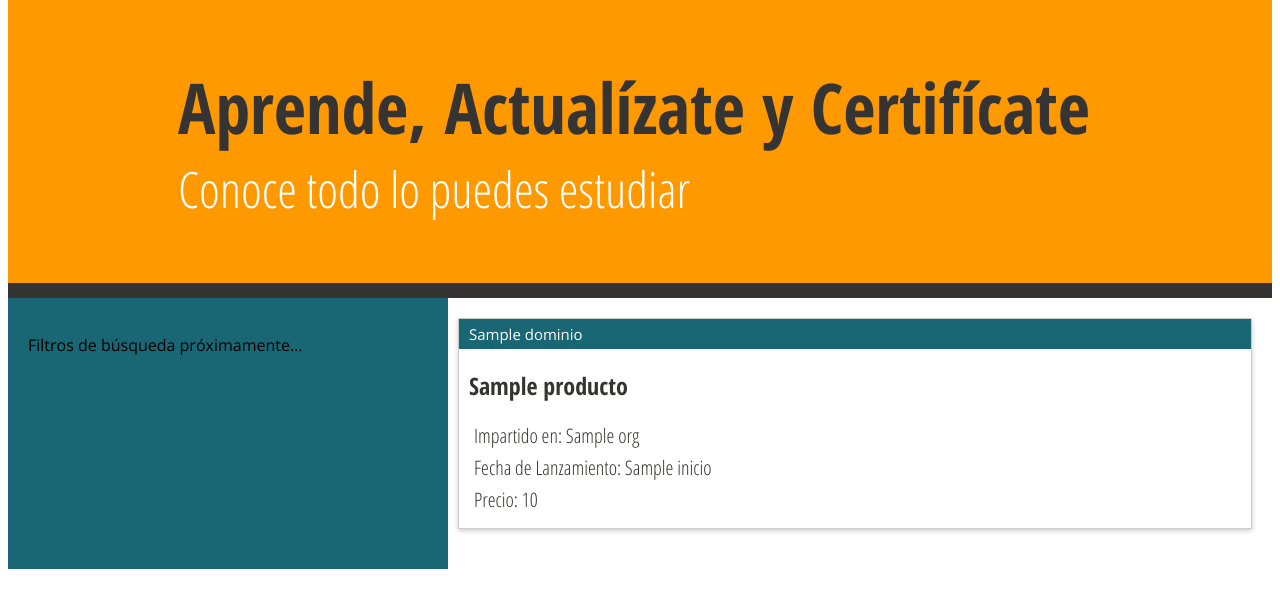
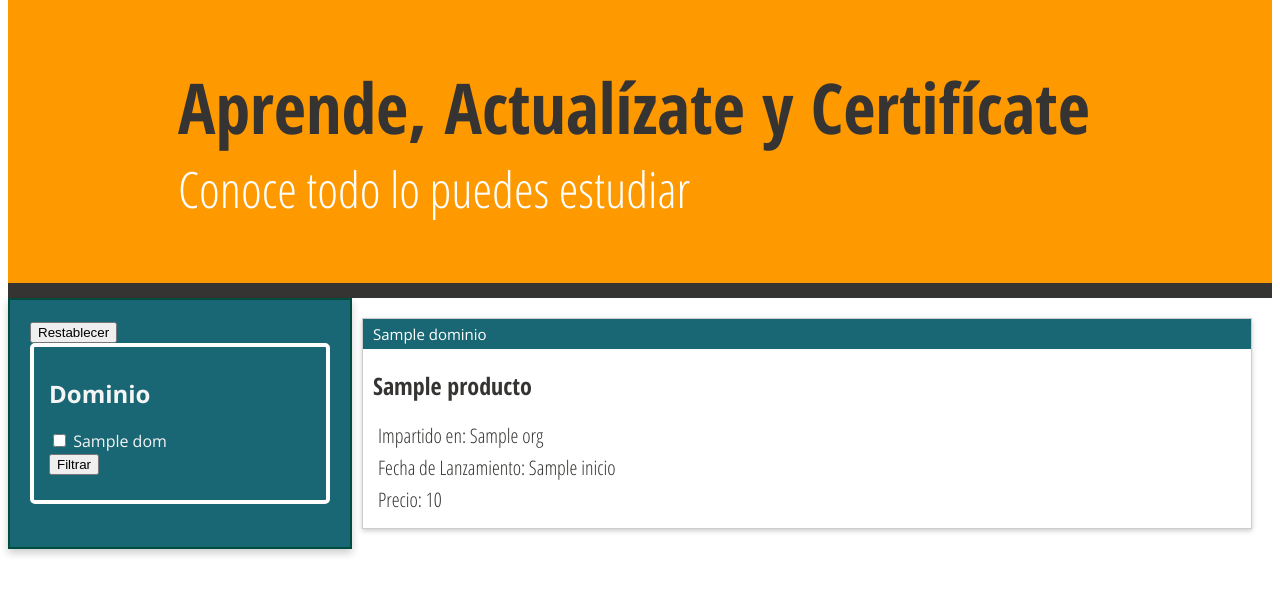
Before and after one commit to goraffo/nelson, a Flask app: template app/templates/index.html in a window 1280 px wide. Shown: the part 67-675 px from the top of the page. Run offline with Flask 3, Linux system fonts and the light colour scheme; the template is opened without the code that fills it: most values are stand-ins (such as "Sample title", 1, 10 or a date in 2020); parts of the project's set-up code (start-up, migrations or seed data) failed here and were passed over.

Commit message:
Fltr Dom Reset NoFnc

```diff
--- a/app/static/css/estilos.css
+++ b/app/static/css/estilos.css
@@ -38,10 +38,24 @@ body {
 }
 
 .filtros-busqueda {
-  width: 400px; /* Ajusta al tamaño de tu banda lateral */
-  background-color: #196774;
-  padding: 20px;
+  width: 300px; /* o el ancho que desees */
+  background-color: #196774; /* o el color de fondo que prefieras */
+  padding: 20px; /* o el padding que prefieras */
+  box-shadow: 0 4px 8px 0 rgba(0, 0, 0, 0.2); /* Esto crea el efecto de sombra */
+  border: 2px solid #004d40; /* Cambia #004d40 al color del borde que quieras */
+  margin-bottom: 20px; /* Esto añade espacio debajo de tu caja */
 }
+
+.filtro-dominio {
+  /* box-shadow: 0 4px 8px 0 rgba(0, 0, 0, 0.2); Sombra exterior */
+  color: whitesmoke;
+  border: 4px solid #ffffff; /* Color del borde personalizado */
+  border-radius: 5px; /* Bordes redondeados */
+  padding: 10px 15px 25px; /* superior e izquierdo/derecho a 15px, inferior a 25px */
+  margin-bottom: 20px; /* Espacio debajo del filtro */
+  /* background-color: #196774; Fondo de la caja de filtro */
+}
+
 
 .lista-productos {
   flex-grow: 1;
--- a/app/templates/index.html
+++ b/app/templates/index.html
@@ -1,3 +1,4 @@
+
 <!DOCTYPE html>
 <html lang="es">
 <head>
@@ -8,6 +9,45 @@
     <link href="https://fonts.googleapis.com/css2?family=Open+Sans:wght@600&family=Open+Sans+Condensed:wght@700&display=swap" rel="stylesheet">
     <link href="https://fonts.googleapis.com/css2?family=Open+Sans+Condensed:wght@300&display=swap" rel="stylesheet">
     <link href="https://fonts.googleapis.com/css2?family=Open+Sans:wght@400;700&family=Open+Sans+Condensed:wght@300;700&display=swap" rel="stylesheet">
+    <script>
+        function validarFormulario() {
+            var checkboxes = document.querySelectorAll('input[type="checkbox"]');
+            var alMenosUnoSeleccionado = false;
+            checkboxes.forEach(function(checkbox) {
+                if (checkbox.checked) {
+                    alMenosUnoSeleccionado = true;
+                }
+            });
+            if (!alMenosUnoSeleccionado) {
+                alert('Por favor, selecciona al menos un dominio.');
+                return false; // Evita que el formulario se envíe
+            }
+            return true; // Permite el envío del formulario
+        }
+
+        function resetFilters() {
+            // Desmarcar todos los checkboxes
+            var checkboxes = document.querySelectorAll('input[type="checkbox"]');
+            checkboxes.forEach(function(checkbox) {
+                checkbox.checked = false;
+            });
+
+            // Restablecer el formulario
+            var form = document.querySelector('.filtros-busqueda form');
+            form.reset();
+        }
+
+        // Asegúrate de que el DOM esté completamente cargado antes de ejecutar el código JavaScript
+        document.addEventListener('DOMContentLoaded', function() {
+            // Obtiene el botón de restablecimiento por su ID
+            var resetButton = document.getElementById('resetButton');
+
+            // Añade un event listener para el clic en el botón de restablecimiento
+            resetButton.addEventListener('click', function() {
+                resetFilters(); // Llama a la función resetFilters() cuando se hace clic en el botón
+            });
+        });
+    </script>
 
 </head>
 <body>
@@ -26,7 +66,24 @@
     <div class="contenido-principal">
         <!-- Filtros de búsqueda (Aparecerán aquí más tarde) -->
         <aside class="filtros-busqueda">
-            <p>Filtros de búsqueda próximamente...</p>
+            <!-- Botón de restablecimiento -->
+            <div class="reset-button">
+                <button id="resetButton" type="button">Restablecer</button>
+
+            </div>
+            <form method="POST">
+                <div class="filtro-dominio">
+                    <h2>Dominio</h2>
+                    {% for dom in dominios %}
+                    <div>
+                        <input type="checkbox" name="dominio" value="{{ dom }}" {% if dom in selected_dominios %} checked {% endif %}>
+                        <label for="dominio">{{ dom }}</label>
+                    </div>
+                    {% endfor %}
+                    <button type="submit">Filtrar</button>
+                </div>
+
+            </form>
         </aside>
 
         <!-- Lista de Productos -->
```
Also changed, not shown: app/views.py (+30 -4 lines).
